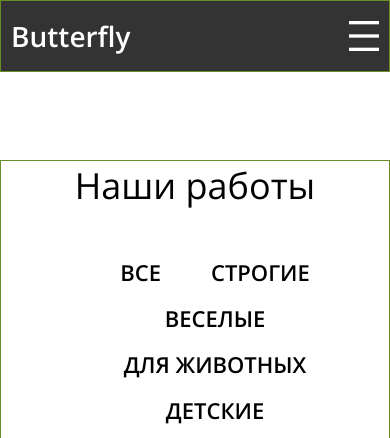
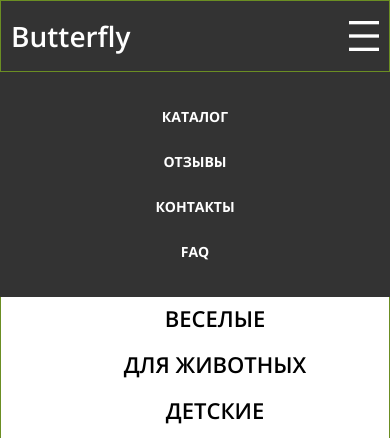
Before and after one commit to kohuro/butterfly-shop-sinilina, a website: page www/catalog.html in a window 390 px wide. Both pictures are taken after a click on the button 364 px from the left and 36 px from the top of the page. Shown: the top 438 px of the page. Drawn offline with Linux system fonts and the light colour scheme.

Commit message:
Выпадающее меню

```diff
--- a/src/styles/blocks/_main-nav.scss
+++ b/src/styles/blocks/_main-nav.scss
@@ -1,7 +1,8 @@
 .main-nav {
-  @media (min-width: $desktop) {
-    display: block !important;
-  }
+  font-weight: 700;
+  font-size: 14px;
+  line-height: 24px;
+  text-transform: uppercase;
 
   @media (max-width: $max-mobile) {
     position: absolute;
@@ -13,11 +14,6 @@
     text-align: center;
     background-color: $color-dark;
   }
-
-  font-weight: 700;
-  font-size: 14px;
-  line-height: 24px;
-  text-transform: uppercase;
 
   ul {
     display: flex;
@@ -51,3 +47,9 @@
     text-decoration: underline;
     }
   }
+
+  .main-nav-open {
+    @media (max-width: $max-mobile) {
+      display: block;
+    }
+  }
--- a/www/catalog.html
+++ b/www/catalog.html
@@ -14,7 +14,7 @@
       <div class="header-wrap">
 
         <a href="index.html" class="logo">Butterfly</a>
-        <nav class="main-nav">
+        <nav class="main-nav js-main-nav">
           <ul>
             <li><a href="catalog.html">Каталог</a></li>
             <li><a href="reviews.html">Отзывы</a></li>
@@ -22,7 +22,7 @@
             <li><a href="faq.html">FAQ</a></li>
           </ul>
         </nav>
-        <button class="burger"></button>
+        <button class="burger js-burger"></button>
 
       </div>
     </div>
--- a/www/scripts/script.js
+++ b/www/scripts/script.js
@@ -1,12 +1,11 @@
 $(document).ready(function() {
-  let manAge = 45;
 
-  {
-    console.log( manAge );
-  }
+  // Выпадающее меню
+  $('.js-burger').on('click', function(){
 
-  let userName = ['Анна', 'Ольга', 'Сергей', 'некто'];
-  console.log( userName.length );
+    $('.js-main-nav').toggleClass('main-nav-open');
+  });
+
 
 
 
```
Also changed, not shown: www/contacts.html (+2 -2 lines), www/faq.html (+2 -2 lines), www/index.html (+2 -2 lines), www/reviews.html (+2 -2 lines), www/style/style.css.
